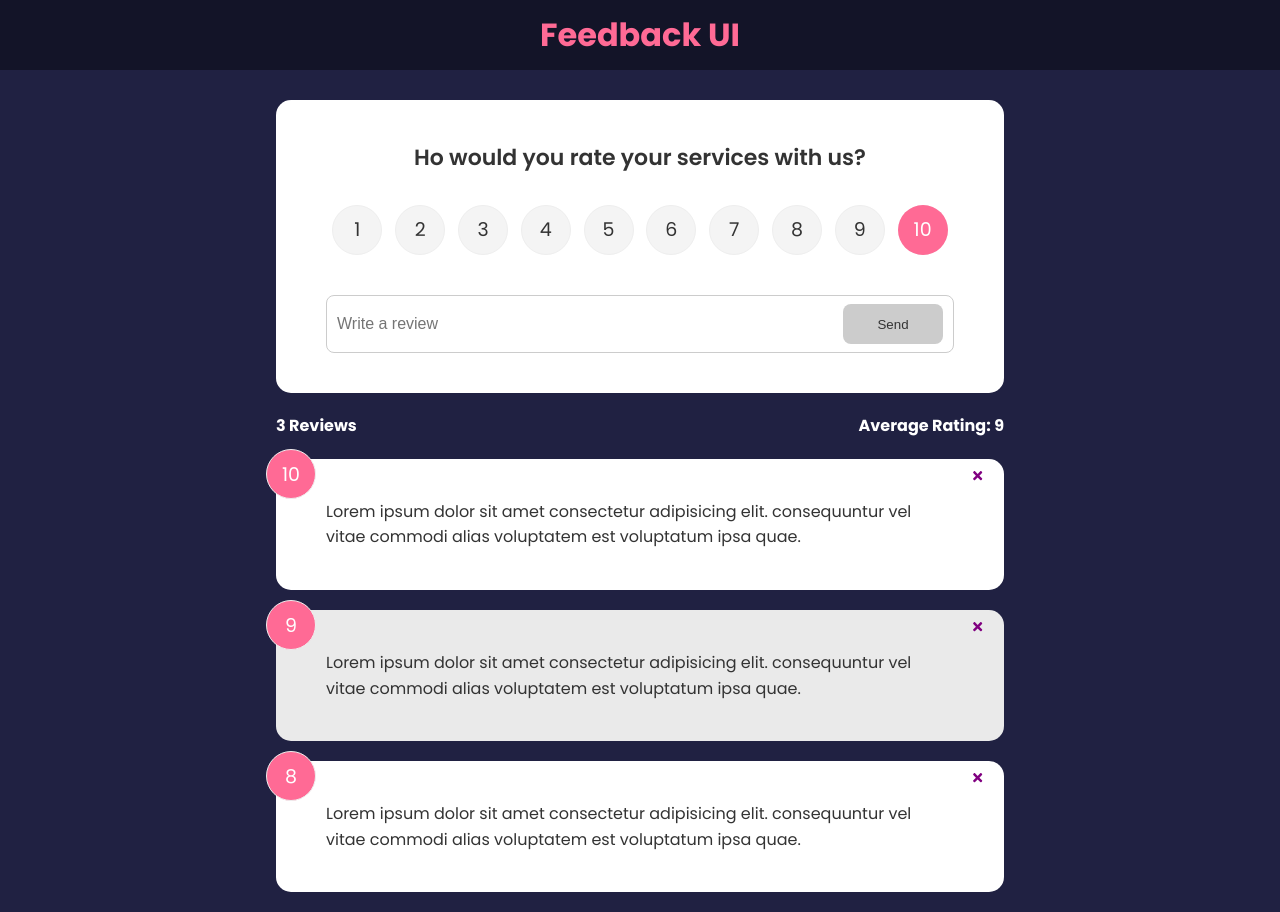
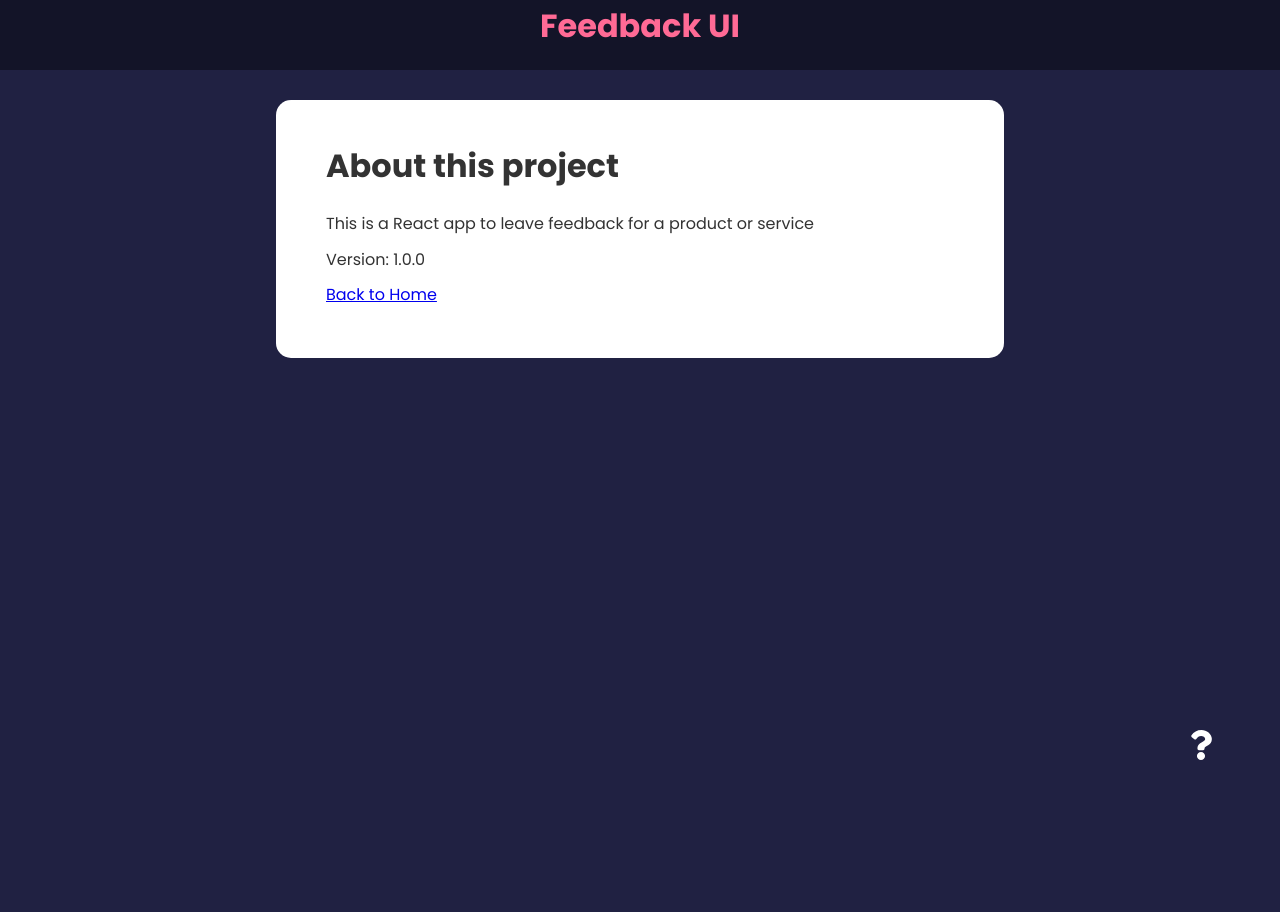
Before and after one commit to roabhi/react-feedback-app, a React (Create React App) app: page /about in a window 1280 px wide. After the commit the page ends 800 px from the top, so only its background shows below. Built offline with nearby package versions, Linux system fonts and the light colour scheme.

Commit message:
Added router v6 and about page

```diff
--- a/package.json
+++ b/package.json
@@ -10,6 +10,7 @@
     "react": "^18.2.0",
     "react-dom": "^18.2.0",
     "react-icons": "^4.6.0",
+    "react-router-dom": "^6.4.2",
     "react-scripts": "5.0.1",
     "uuid": "^9.0.0",
     "web-vitals": "^2.1.4"
--- a/src/App.js
+++ b/src/App.js
@@ -1,10 +1,13 @@
 import { useState } from 'react'
 import { v4 as uuidv4 } from 'uuid'
+import { BrowserRouter as Router, Route, Routes } from 'react-router-dom'
 import Header from './components/Header'
 import FeedbackList from './components/FeedbackList'
 import FeedbackStats from './components/FeedbackStats'
 import FeedbackForm from './components/FeedbackForm'
 import FeedbackData from './data/data'
+import AboutPage from './pages/AboutPage'
+import AboutIconLink from './components/AboutIconLink'
 
 const App = () => {
   const [feedback, setFeedback] = useState(FeedbackData)
@@ -26,14 +29,29 @@
   }
 
   return (
-    <>
+    <Router>
       <Header text="Feedback UI" />
       <div className="container">
-        <FeedbackForm handleAdd={addFeedback} />
-        <FeedbackStats feedback={feedback} />
-        <FeedbackList feedback={feedback} handleDelete={deleteFeedback} />
+        <Routes>
+          <Route
+            exact
+            path="/"
+            element={
+              <>
+                <FeedbackForm handleAdd={addFeedback} />
+                <FeedbackStats feedback={feedback} />
+                <FeedbackList
+                  feedback={feedback}
+                  handleDelete={deleteFeedback}
+                />
+              </>
+            }
+          ></Route>
+          <Route path="/about" element={<AboutPage />} />
+        </Routes>
       </div>
-    </>
+      <AboutIconLink />
+    </Router>
   )
 }
 
--- /dev/null
+++ b/src/components/AboutIconLink.jsx
@@ -0,0 +1,25 @@
+import { FaQuestion } from 'react-icons/fa'
+import { Link } from 'react-router-dom'
+
+const AboutIconLink = () => {
+  return (
+    <div className="about-link">
+      <Link to="/about">
+        <FaQuestion size={30} />
+      </Link>
+    </div>
+  )
+}
+
+export default AboutIconLink
+
+/**
+ * * Advanced way of links so we can pash params
+ * ? <Link
+ * ?    to={{
+ * ?       pathname: '/about',
+ * ?       search: '?sort=name',
+ * ?       hash: '#hello',
+ * ?     }}
+ * ? >
+ */
--- a/src/components/FeedbackList.jsx
+++ b/src/components/FeedbackList.jsx
@@ -1,4 +1,4 @@
-import { motion, AnimatePresence } from 'framer-motion'
+// import { motion, AnimatePresence } from 'framer-motion'
 import Proptypes from 'prop-types'
 import FeedbackItem from './FeedbackItem'
 
--- a/src/index.css
+++ b/src/index.css
@@ -20,7 +20,7 @@
 .container {
   max-width: 768px;
   margin: auto;
-  padding: 0 20px;
+  padding: 0 20px 5rem 20px;
 }
 
 header {
@@ -193,8 +193,12 @@
 /* FIX: Remove position: absolute to keep about icon at the bottom of the
  * document */
 .about-link {
-  display: flex;
-  justify-content: flex-end;
+  /* display: flex;
+  justify-content: flex-end; */
+  position: fixed;
+  bottom: 1rem;
+  right: 2rem;
+  padding: 0 2rem 1rem 0;
 }
 
 /* FIX: Remove position: absolute to keep about icon at the bottom of the
--- /dev/null
+++ b/src/pages/AboutPage.jsx
@@ -0,0 +1,19 @@
+import Card from '../components/shared/Card'
+import { Link } from 'react-router-dom'
+
+const AboutPage = () => {
+  return (
+    <Card>
+      <div className="about">
+        <h1>About this project</h1>
+        <p>This is a React app to leave feedback for a product or service</p>
+        <p>Version: 1.0.0</p>
+        <p>
+          <Link to="/">Back to Home</Link>
+        </p>
+      </div>
+    </Card>
+  )
+}
+
+export default AboutPage
```
Also changed, not shown: 1 other file (tests, documents, lock files or other folders).
